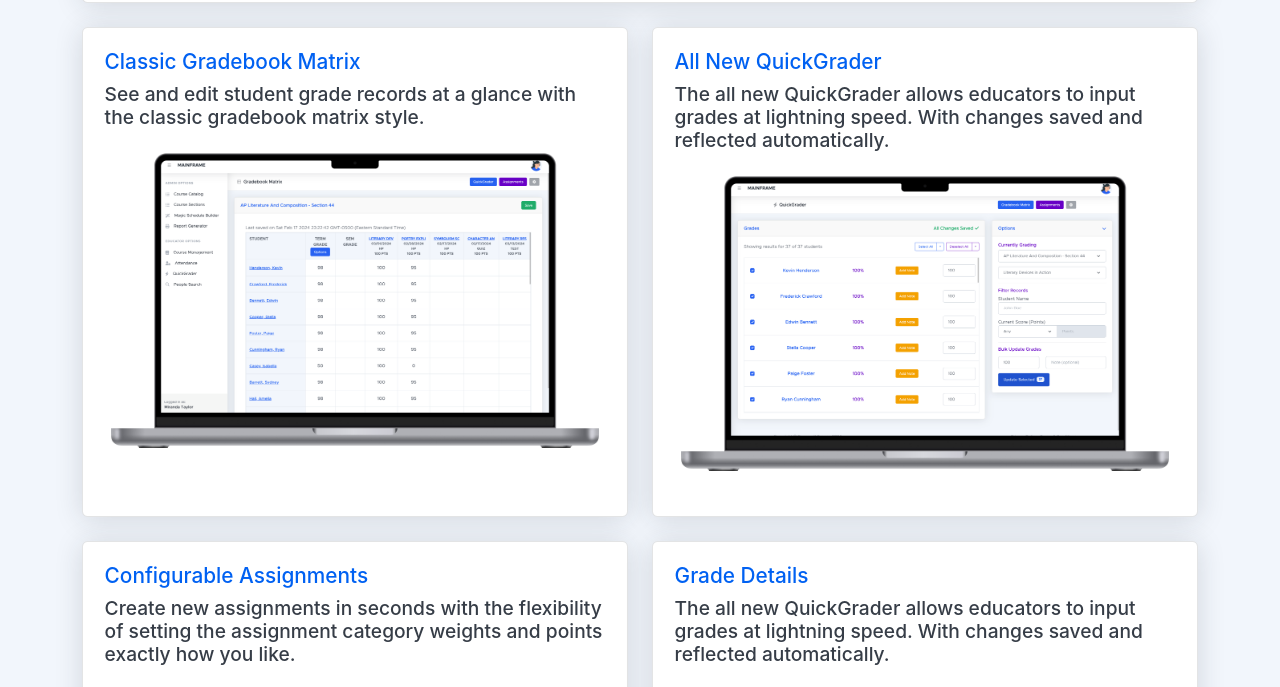
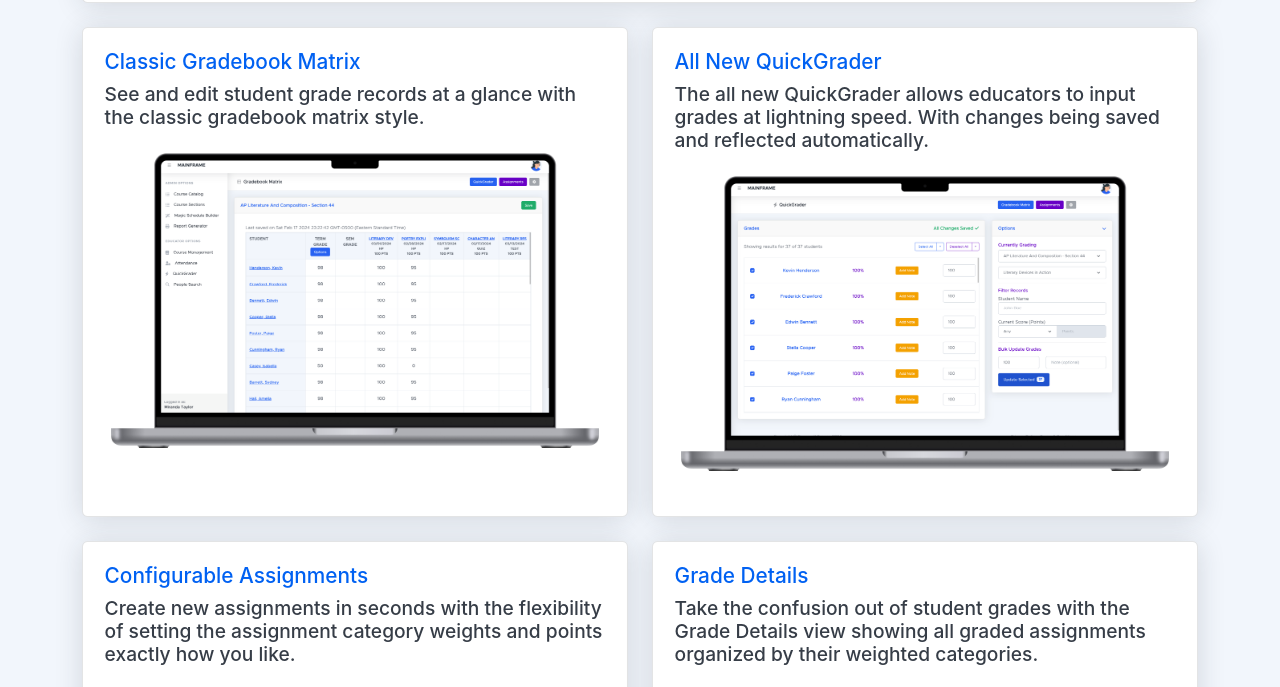
Before and after one commit to rooseveltscaggs/rooseveltscaggs.github.io, an Astro site: page /projects/mainframe-pro in a window 1280 px wide. Shown: the part 6310-6997 px from the top of the page. Built offline with nearby package versions, Linux system fonts and the light colour scheme; Astro itself is replaced by a stand-in of ours; a web font is replaced by a local one.

Commit message:
Mainframe Pro - updated grade details subtext

```diff
--- a/src/pages/projects/mainframe-pro.astro
+++ b/src/pages/projects/mainframe-pro.astro
@@ -127,7 +127,9 @@ import Discipline_MBP from "../../img/mainframe-pro/MBP_Discipline.png";
             <div class="text-xs text-uppercase-expanded text-primary mb-2">
               Application Features
             </div>
-            <h2 class="mb-5">A good SIS connects staff directly to a student's family</h2>
+            <h2 class="mb-5">
+              A good SIS connects staff directly to a student's family
+            </h2>
           </div>
         </div>
       </div>
@@ -238,7 +240,8 @@ import Discipline_MBP from "../../img/mainframe-pro/MBP_Discipline.png";
               </div>
               <h5>Discipline</h5>
               <p class="card-text small">
-                Logging behavior, both good and bad, is easy to input for instructors & admins with parents being notified instantly
+                Logging behavior, both good and bad, is easy to input for
+                instructors & admins with parents being notified instantly
               </p>
             </div>
           </a>
@@ -467,7 +470,7 @@ import Discipline_MBP from "../../img/mainframe-pro/MBP_Discipline.png";
                 <h3 class="mb-2 text-blue">All New QuickGrader</h3>
                 <h4 class="mb-4">
                   The all new QuickGrader allows educators to input grades at
-                  lightning speed. With changes saved and reflected
+                  lightning speed. With changes being saved and reflected
                   automatically.
                 </h4>
                 <Image
@@ -504,9 +507,9 @@ import Discipline_MBP from "../../img/mainframe-pro/MBP_Discipline.png";
               <div class="row">
                 <h3 class="mb-2 text-blue">Grade Details</h3>
                 <h4 class="mb-4">
-                  The all new QuickGrader allows educators to input grades at
-                  lightning speed. With changes saved and reflected
-                  automatically.
+                  Take the confusion out of student grades with the Grade Details
+                  view showing all graded assignments organized by their
+                  weighted categories.
                 </h4>
                 <Image
                   src={GradeDetails_MBP}
```
